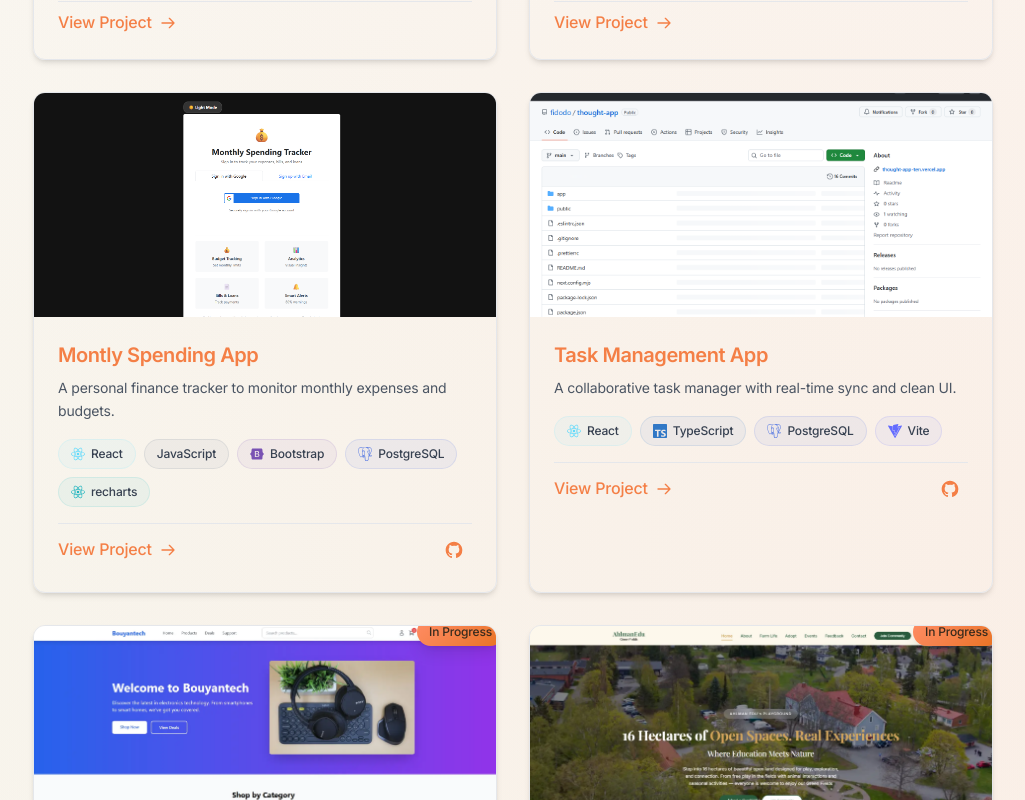
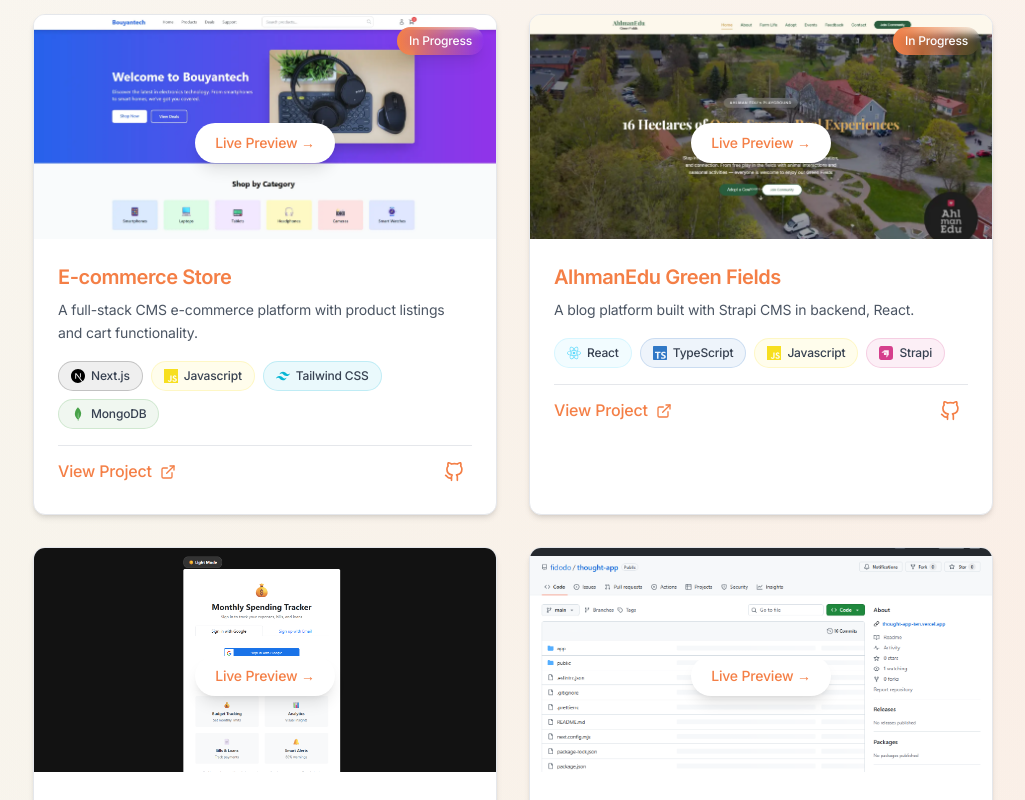
Before and after one commit to fidodo/new-portfolio, a Next.js app: page / in a window 1280 px wide. Shown: the part 3100-3900 px from the top of the page, without its empty margins (127-1152 px from the left). Built offline with nearby package versions, Linux system fonts and the light colour scheme; no server answers; the database is empty.

Commit message:
refactoring a little

```diff
--- a/app/components/Projects.tsx
+++ b/app/components/Projects.tsx
@@ -2,6 +2,7 @@
 
 import Image from "next/image";
 import { motion } from "framer-motion";
+import { useMemo, useCallback, memo } from "react";
 import {
   SiNextdotjs,
   SiTypescript,
@@ -12,284 +13,353 @@ import {
   SiPostgresql,
   SiVite,
   SiAstro,
-  SiFramer,
   SiMongodb,
   SiStrapi,
   SiPostcss,
+  SiChartdotjs,
 } from "react-icons/si";
+import { FiExternalLink, FiGithub } from "react-icons/fi";
+import type { IconType } from "react-icons";
 import { TbBrandFramer } from "react-icons/tb";
+import { Variants } from "framer-motion";
 
-interface TechIcons {
-  [key: string]: React.ElementType;
+// ============ TYPES ============
+interface Project {
+  id: string;
+  title: string;
+  description: string;
+  tech: readonly string[];
+  link: string;
+  image: string;
+  github?: string;
+  status?: "In Progress" | "Completed" | "Archived";
+  featured?: boolean;
+  year?: number;
 }
 
-interface TechColors {
-  [key: string]: string;
+interface TechConfig {
+  icon: IconType;
+  color: string;
+  bgOpacity: number;
 }
 
-// Tech icon mapping
-const techIcons: TechIcons = {
-  "Next.js": SiNextdotjs,
-  TypeScript: SiTypescript,
-  "Tailwind CSS": SiTailwindcss,
-  React: SiReact,
-  Javascript: SiJavascript,
-  Bootstrap: SiBootstrap,
-  PostgreSQL: SiPostgresql,
-  recharts: SiReact,
-  Vite: SiVite,
-  Astro: SiAstro,
-  "Framer Motion": TbBrandFramer,
-  MongoDB: SiMongodb,
-  Strapi: SiStrapi,
-  Scss: SiPostcss,
+// ============ CONSTANTS ============
+const TECH_CONFIG: Record<string, TechConfig> = {
+  "Next.js": { icon: SiNextdotjs, color: "#000000", bgOpacity: 0.1 },
+  TypeScript: { icon: SiTypescript, color: "#3178C6", bgOpacity: 0.15 },
+  "Tailwind CSS": { icon: SiTailwindcss, color: "#06B6D4", bgOpacity: 0.15 },
+  React: { icon: SiReact, color: "#61DAFB", bgOpacity: 0.15 },
+  Javascript: { icon: SiJavascript, color: "#F7DF1E", bgOpacity: 0.15 },
+  Bootstrap: { icon: SiBootstrap, color: "#7952B3", bgOpacity: 0.15 },
+  PostgreSQL: { icon: SiPostgresql, color: "#4169E1", bgOpacity: 0.15 },
+  recharts: { icon: SiChartdotjs, color: "#22B5BF", bgOpacity: 0.15 },
+  Vite: { icon: SiVite, color: "#646CFF", bgOpacity: 0.15 },
+  Astro: { icon: SiAstro, color: "#BC52EE", bgOpacity: 0.15 },
+  "Framer Motion": { icon: TbBrandFramer, color: "#0055FF", bgOpacity: 0.15 },
+  MongoDB: { icon: SiMongodb, color: "#47A248", bgOpacity: 0.15 },
+  Strapi: { icon: SiStrapi, color: "#D53F8C", bgOpacity: 0.15 },
+  Scss: { icon: SiPostcss, color: "#CB6699", bgOpacity: 0.15 },
 };
 
-// Tech colors for badges
-const techColors: TechColors = {
-  "Next.js": "#000000",
-  TypeScript: "#3178C6",
-  "Tailwind CSS": "#06B6D4",
-  React: "#61DAFB",
-  Javascript: "#F7DF1E",
-  Bootstrap: "#7952B3",
-  PostgreSQL: "#4169E1",
-  recharts: "#22B5BF",
-  Vite: "#646CFF",
-  Astro: "#BC52EE",
-  "Framer Motion": "#0055FF",
-  MongoDB: "#47A248",
-  Strapi: "#D53F8C",
-  Scss: "#CB6699",
-};
-
-const projects = [
+const PROJECTS: readonly Project[] = [
   {
+    id: "renewal-guard",
     title: "Renewal Guard",
     description:
       "A license renewal tracker built with Next.js and Tailwind CSS.",
-    tech: ["Next.js", "TypeScript", "Tailwind CSS"],
+    tech: ["Next.js", "TypeScript", "Tailwind CSS"] as const,
     link: "https://renewal-guard.vercel.app/",
     image: "/projects/renewal-guard.png",
+    year: 2024,
   },
   {
+    id: "portfolio",
     title: "Portfolio Website",
     description: "A modern portfolio with smooth Framer Motion animations.",
-    tech: ["Astro", "Tailwind CSS", "Framer Motion"],
+    tech: ["Astro", "Tailwind CSS", "Framer Motion"] as const,
     link: "https://ogunfidodoayokunle.vercel.app/",
     image: "/projects/portfolio.webp",
+    year: 2024,
   },
   {
-    title: "Montly Spending App",
+    id: "monthly-spending",
+    title: "Monthly Spending App",
     description:
       "A personal finance tracker to monitor monthly expenses and budgets.",
-    tech: ["React", "JavaScript", "Bootstrap", "PostgreSQL", "recharts"],
+    tech: [
+      "React",
+      "Javascript",
+      "Bootstrap",
+      "PostgreSQL",
+      "recharts",
+    ] as const,
     link: "https://github.com/fidodo/monthly-spending",
     image: "/projects/monthly-spending.png",
     github: "https://github.com/fidodo/monthly-spending",
+    year: 2023,
   },
   {
+    id: "task-management",
     title: "Task Management App",
     description:
       "A collaborative task manager with real-time sync and clean UI.",
-    tech: ["React", "TypeScript", "PostgreSQL", "Vite"],
+    tech: ["React", "TypeScript", "PostgreSQL", "Vite"] as const,
     link: "https://github.com/fidodo/thought-app",
     image: "/projects/task-app.png",
     github: "https://github.com/fidodo/thought-app",
+    year: 2023,
   },
   {
+    id: "ecommerce",
     title: "E-commerce Store",
     description:
       "A full-stack CMS e-commerce platform with product listings and cart functionality.",
-    tech: ["Next.js", "JavaScript", "Tailwind CSS", "MongoDB"],
-    link: "https://github.com/fidodo/Bouyantech",
+    tech: ["Next.js", "Javascript", "Tailwind CSS", "MongoDB"] as const,
+    link: "bouyantech.vercel.app",
     image: "/projects/Bouyantech.webp",
     github: "https://github.com/fidodo/Bouyantech",
     status: "In Progress",
+    year: 2024,
   },
   {
+    id: "green-fields",
     title: "AlhmanEdu Green Fields",
     description: "A blog platform built with Strapi CMS in backend, React.",
-    tech: ["React", "TypeScript", "JavaScript", "Strapi"],
+    tech: ["React", "TypeScript", "Javascript", "Strapi"] as const,
     link: "https://greenfileds-alhman.vercel.app/#home",
     image: "/projects/greenfields.webp",
     github: "https://github.com/fidodo/greenfileds_alhman",
     status: "In Progress",
+    year: 2024,
   },
-];
+] as const;
 
+// ============ ANIMATION VARIANTS ============
+const containerVariants: Variants = {
+  hidden: { opacity: 0 },
+  visible: {
+    opacity: 1,
+    transition: {
+      staggerChildren: 0.1,
+      delayChildren: 0.2,
+    },
+  },
+};
+
+const itemVariants: Variants = {
+  hidden: { opacity: 0, y: 30 },
+  visible: {
+    opacity: 1,
+    y: 0,
+    transition: { duration: 0.6, ease: [0.25, 0.1, 0.25, 1] },
+  },
+  hover: {
+    y: -8,
+    transition: { duration: 0.3, ease: "easeOut" },
+  },
+};
+
+const statusVariants = {
+  hidden: { scale: 0, opacity: 0 },
+  visible: { scale: 1, opacity: 1 },
+  hover: { scale: 1.05 },
+};
+
+// ============ SUB-COMPONENTS ============
+const TechBadge = memo(({ tech }: { tech: string }) => {
+  const config = TECH_CONFIG[tech];
+
+  if (!config) {
+    console.warn(`No tech config found for: ${tech}`);
+    return null;
+  }
+
+  const { icon: Icon, color, bgOpacity } = config;
+
+  return (
+    <motion.span
+      whileHover={{ scale: 1.05, y: -1 }}
+      whileTap={{ scale: 0.95 }}
+      className="inline-flex items-center gap-1.5 px-3 py-1.5 rounded-full text-xs font-medium transition-all duration-200 cursor-default"
+      style={{
+        backgroundColor: `${color}${Math.floor(bgOpacity * 100)}`,
+        borderColor: `${color}30`,
+        borderWidth: 1,
+      }}
+      title={tech}
+    >
+      <Icon className="w-3.5 h-3.5" style={{ color }} />
+      <span className="text-gray-700 dark:text-gray-300">{tech}</span>
+    </motion.span>
+  );
+});
+
+TechBadge.displayName = "TechBadge";
+
+const ProjectLinks = memo(
+  ({ link, github }: Pick<Project, "link" | "github">) => (
+    <div className="flex items-center justify-between pt-2 border-t border-border dark:border-[#2a2a2a]">
+      <motion.a
+        href={link}
+        target="_blank"
+        rel="noopener noreferrer"
+        whileHover={{ x: 5 }}
+        whileTap={{ scale: 0.95 }}
+        className="inline-flex items-center gap-2 text-primary hover:text-primary/80 font-medium transition-colors group/link"
+      >
+        <span>View Project</span>
+        <FiExternalLink className="w-4 h-4 transition-all duration-300 group-hover/link:translate-x-1 group-hover/link:-translate-y-1" />
+      </motion.a>
+
+      {github && (
+        <motion.a
+          href={github}
+          target="_blank"
+          rel="noopener noreferrer"
+          whileHover={{ scale: 1.1, rotate: 12 }}
+          whileTap={{ scale: 0.9 }}
+          className="p-2 bg-primary/10 rounded-lg hover:bg-primary/20 transition-colors"
+          aria-label="View Source Code"
+        >
+          <FiGithub className="w-5 h-5 text-primary" />
+        </motion.a>
+      )}
+    </div>
+  ),
+);
+
+ProjectLinks.displayName = "ProjectLinks";
+
+const StatusBadge = memo(
+  ({ status }: { status: NonNullable<Project["status"]> }) => (
+    <motion.div
+      variants={statusVariants}
+      initial="hidden"
+      animate="visible"
+      whileHover="hover"
+      className="absolute top-3 right-3 px-3 py-1.5 bg-gradient-to-r from-primary to-primary/80 text-white rounded-full text-xs font-medium shadow-lg z-10 backdrop-blur-sm"
+      title={`Status: ${status}`}
+    >
+      {status}
+    </motion.div>
+  ),
+);
+
+StatusBadge.displayName = "StatusBadge";
+
+// ============ MAIN COMPONENT ============
 export default function Projects() {
+  const sortedProjects = useMemo(
+    () => [...PROJECTS].sort((a, b) => (b.year || 0) - (a.year || 0)),
+    [],
+  );
+
+  const handleImageError = useCallback(
+    (e: React.SyntheticEvent<HTMLImageElement>) => {
+      const img = e.currentTarget;
+      img.src = "/projects/fallback.webp";
+      img.onerror = null;
+    },
+    [],
+  );
+
   return (
-    <section id="projects" className="section py-20">
-      <motion.div
-        initial={{ opacity: 0, y: 20 }}
-        animate={{ opacity: 1, y: 0 }}
-        transition={{ duration: 0.8 }}
-        className="max-w-5xl mx-auto px-4 sm:px-6 lg:px-8"
-      >
-        <div className="text-center mb-12">
-          <h2 className="heading text-3xl md:text-4xl font-bold mb-4">
+    <section
+      id="projects"
+      className="section py-20 scroll-mt-16"
+      aria-label="Featured Projects"
+    >
+      <div className="max-w-5xl mx-auto px-4 sm:px-6 lg:px-8">
+        {/* Header */}
+        <motion.div
+          initial={{ opacity: 0, y: 20 }}
+          whileInView={{ opacity: 1, y: 0 }}
+          viewport={{ once: true, margin: "-100px" }}
+          transition={{ duration: 0.6 }}
+          className="text-center mb-12"
+        >
+          <h2 className="text-3xl md:text-4xl font-bold mb-4 bg-gradient-to-r from-primary to-primary/60 bg-clip-text text-transparent">
             Featured Projects
           </h2>
-          <p className="subheading text-gray-400 relative inline-block">
+          <p className="text-gray-500 dark:text-gray-400 max-w-2xl mx-auto">
             Some of my recent work
-            <span className="absolute -bottom-2 left-0 right-0 h-0.5 bg-gradient-to-r from-primary/50 to-transparent"></span>
           </p>
-        </div>
+        </motion.div>
 
-        <div className="grid md:grid-cols-2 gap-8">
-          {projects.map((project, index) => (
-            <motion.div
-              key={project.title}
-              initial={{ opacity: 0, y: 20 }}
-              animate={{ opacity: 1, y: 0 }}
-              transition={{ duration: 0.5, delay: index * 0.1 }}
-              whileHover={{ y: -8 }}
-              className="group relative bg-card dark:bg-[#1a1a1a] rounded-xl shadow-md border border-border dark:border-[#2a2a2a] hover:shadow-xl transition-all duration-300 overflow-hidden"
+        {/* Projects Grid */}
+        <motion.div
+          variants={containerVariants}
+          initial="hidden"
+          whileInView="visible"
+          viewport={{ once: true, margin: "-50px" }}
+          className="grid md:grid-cols-2 gap-8"
+        >
+          {sortedProjects.map((project) => (
+            <motion.article
+              key={project.id}
+              variants={itemVariants}
+              whileHover="hover"
+              className="group relative bg-white dark:bg-[#1a1a1a] rounded-xl shadow-md border border-gray-200 dark:border-[#2a2a2a] hover:shadow-xl transition-all duration-300 overflow-hidden focus-within:ring-2 focus-within:ring-primary/50"
             >
               {/* Image Container */}
-              <div className="relative w-full h-48 md:h-56 overflow-hidden">
+              <div className="relative w-full h-48 md:h-56 overflow-hidden bg-gray-100 dark:bg-gray-800">
                 <Image
                   src={project.image}
-                  alt={`${project.title} preview`}
+                  alt={`${project.title} project preview`}
                   fill
-                  className="object-cover transition-transform duration-500 group-hover:scale-110"
-                  sizes="(max-width: 768px) 100vw, 50vw"
+                  className="object-cover transition-transform duration-700 group-hover:scale-110"
+                  sizes="(max-width: 768px) 100vw, (max-width: 1200px) 50vw, 33vw"
+                  priority={project.featured}
+                  onError={handleImageError}
                 />
 
                 {/* Gradient Overlay */}
-                <div className="absolute inset-0 bg-gradient-to-t from-black/70 via-black/20 to-transparent opacity-0 group-hover:opacity-100 transition-opacity duration-300" />
+                <div className="absolute inset-0 bg-gradient-to-t from-black/60 via-black/20 to-transparent opacity-0 group-hover:opacity-100 transition-opacity duration-300 pointer-events-none" />
 
-                {/* Quick View Button - Appears on hover */}
-                <motion.div
+                {/* Quick View Button */}
+                <motion.a
+                  href={project.link}
+                  target="_blank"
+                  rel="noopener noreferrer"
                   initial={{ opacity: 0, y: 20 }}
                   whileHover={{ scale: 1.05 }}
                   whileTap={{ scale: 0.95 }}
-                  className="absolute inset-0 flex items-center justify-center opacity-0 group-hover:opacity-100 transition-opacity duration-300"
+                  animate={{ opacity: 0, y: 20 }}
+                  whileInView={{ opacity: 1, y: 0 }}
+                  className="absolute inset-0 flex items-center justify-center opacity-0 group-hover:opacity-100 transition-all duration-300"
                 >
-                  <a
-                    href={project.link}
-                    target="_blank"
-                    rel="noopener noreferrer"
-                    className="bg-white dark:bg-gray-900 text-primary px-4 py-2 rounded-full text-sm font-medium shadow-lg transform translate-y-4 group-hover:translate-y-0 transition-transform duration-300"
-                  >
-                    Live Preview
-                  </a>
-                </motion.div>
+                  <span className="bg-white dark:bg-gray-900 text-primary px-5 py-2.5 rounded-full text-sm font-medium shadow-lg transform translate-y-4 group-hover:translate-y-0 transition-transform duration-300">
+                    Live Preview →
+                  </span>
+                </motion.a>
               </div>
 
               {/* Content */}
               <div className="p-6">
-                <h3 className="text-xl font-semibold text-primary mb-2 line-clamp-1 group-hover:text-primary/80 transition-colors">
+                <h3 className="text-xl font-semibold text-primary mb-2 line-clamp-1">
                   {project.title}
                 </h3>
 
-                <p className="text-gray-600 dark:text-gray-300 mb-4 line-clamp-2 leading-relaxed text-sm">
+                <p className="text-gray-600 dark:text-gray-300 mb-4 line-clamp-3 leading-relaxed text-sm">
                   {project.description}
                 </p>
 
-                {/* Tech Stack with Icons */}
+                {/* Tech Stack */}
                 <div className="flex flex-wrap gap-2 mb-4">
-                  {project.tech.map((tech) => {
-                    const IconComponent = techIcons[tech];
-                    const techColor = techColors[tech] || "#64748b";
-
-                    return (
-                      <motion.div
-                        key={tech}
-                        whileHover={{ scale: 1.05 }}
-                        whileTap={{ scale: 0.95 }}
-                        className="group/tech"
-                      >
-                        <span
-                          className="inline-flex items-center gap-1.5 px-3 py-1.5 bg-primary/5 dark:bg-[#2a2a2a] rounded-full text-xs font-medium border border-primary/10 hover:border-primary/30 transition-all duration-200 cursor-default"
-                          style={{
-                            borderColor: techColor + "20",
-                            backgroundColor: techColor + "10",
-                          }}
-                          title={tech}
-                        >
-                          {IconComponent && (
-                            <IconComponent
-                              className="w-3.5 h-3.5"
-                              style={{ color: techColor }}
-                            />
-                          )}
-                          <span className="text-gray-700 dark:text-gray-300">
-                            {tech}
-                          </span>
-                        </span>
-                      </motion.div>
-                    );
-                  })}
+                  {project.tech.map((tech) => (
+                    <TechBadge key={tech} tech={tech} />
+                  ))}
                 </div>
 
-                {/* Project Links */}
-                <div className="flex items-center justify-between pt-2 border-t border-border dark:border-[#2a2a2a]">
-                  {/* Main Project Link */}
-                  <motion.a
-                    href={project.link}
-                    target="_blank"
-                    rel="noopener noreferrer"
-                    whileHover={{ x: 5 }}
-                    whileTap={{ scale: 0.95 }}
-                    className="inline-flex items-center gap-2 text-primary hover:text-primary/80 font-medium transition-colors group/link"
-                  >
-                    <span>View Project</span>
-                    <svg
-                      className="w-4 h-4 transition-all duration-300 group-hover/link:translate-x-1 group-hover/link:-translate-y-1"
-                      fill="none"
-                      stroke="currentColor"
-                      viewBox="0 0 24 24"
-                    >
-                      <path
-                        strokeLinecap="round"
-                        strokeLinejoin="round"
-                        strokeWidth={2}
-                        d="M14 5l7 7m0 0l-7 7m7-7H3"
-                      />
-                    </svg>
-                  </motion.a>
-
-                  {/* GitHub Link (if available) */}
-                  {project.github && (
-                    <motion.a
-                      href={project.github}
-                      target="_blank"
-                      rel="noopener noreferrer"
-                      whileHover={{ scale: 1.1 }}
-                      whileTap={{ scale: 0.9 }}
-                      className="p-2 bg-primary/10 rounded-lg hover:bg-primary/20 transition-colors group/github"
-                      title="View Source Code"
-                    >
-                      <svg
-                        className="w-5 h-5 text-primary transition-transform group-hover/github:rotate-12"
-                        fill="currentColor"
-                        viewBox="0 0 24 24"
-                      >
-                        <path d="M12 2C6.477 2 2 6.484 2 12.017c0 4.425 2.865 8.18 6.839 9.504.5.092.682-.217.682-.483 0-.237-.008-.868-.013-1.703-2.782.605-3.369-1.343-3.369-1.343-.454-1.158-1.11-1.466-1.11-1.466-.908-.62.069-.608.069-.608 1.003.07 1.531 1.032 1.531 1.032.892 1.53 2.341 1.088 2.91.832.092-.647.35-1.088.636-1.338-2.22-.253-4.555-1.113-4.555-4.951 0-1.093.39-1.988 1.029-2.688-.103-.253-.446-1.272.098-2.65 0 0 .84-.27 2.75 1.026A9.564 9.564 0 0112 6.844c.85.004 1.705.115 2.504.337 1.909-1.296 2.747-1.027 2.747-1.027.546 1.379.202 2.398.1 2.651.64.7 1.028 1.595 1.028 2.688 0 3.848-2.339 4.695-4.566 4.943.359.309.678.92.678 1.855 0 1.338-.012 2.419-.012 2.747 0 .268.18.58.688.482A10.019 10.019 0 0022 12.017C22 6.484 17.522 2 12 2z" />
-                      </svg>
-                    </motion.a>
-                  )}
-                </div>
+                <ProjectLinks link={project.link} github={project.github} />
               </div>
 
               {/* Status Badge */}
-              {project.status && (
-                <motion.div
-                  initial={{ scale: 0 }}
-                  animate={{ scale: 1 }}
-                  whileHover={{ scale: 1.05 }}
-                  className="absolute -top-2 -right-2 px-3 py-1.5 bg-primary text-secondary rounded-full text-xs font-medium shadow-lg z-10"
-                  title={`Status: ${project.status}`}
-                >
-                  {project.status}
-                </motion.div>
-              )}
-            </motion.div>
+              {project.status && <StatusBadge status={project.status} />}
+            </motion.article>
           ))}
-        </div>
-      </motion.div>
+        </motion.div>
+      </div>
     </section>
   );
 }
```
